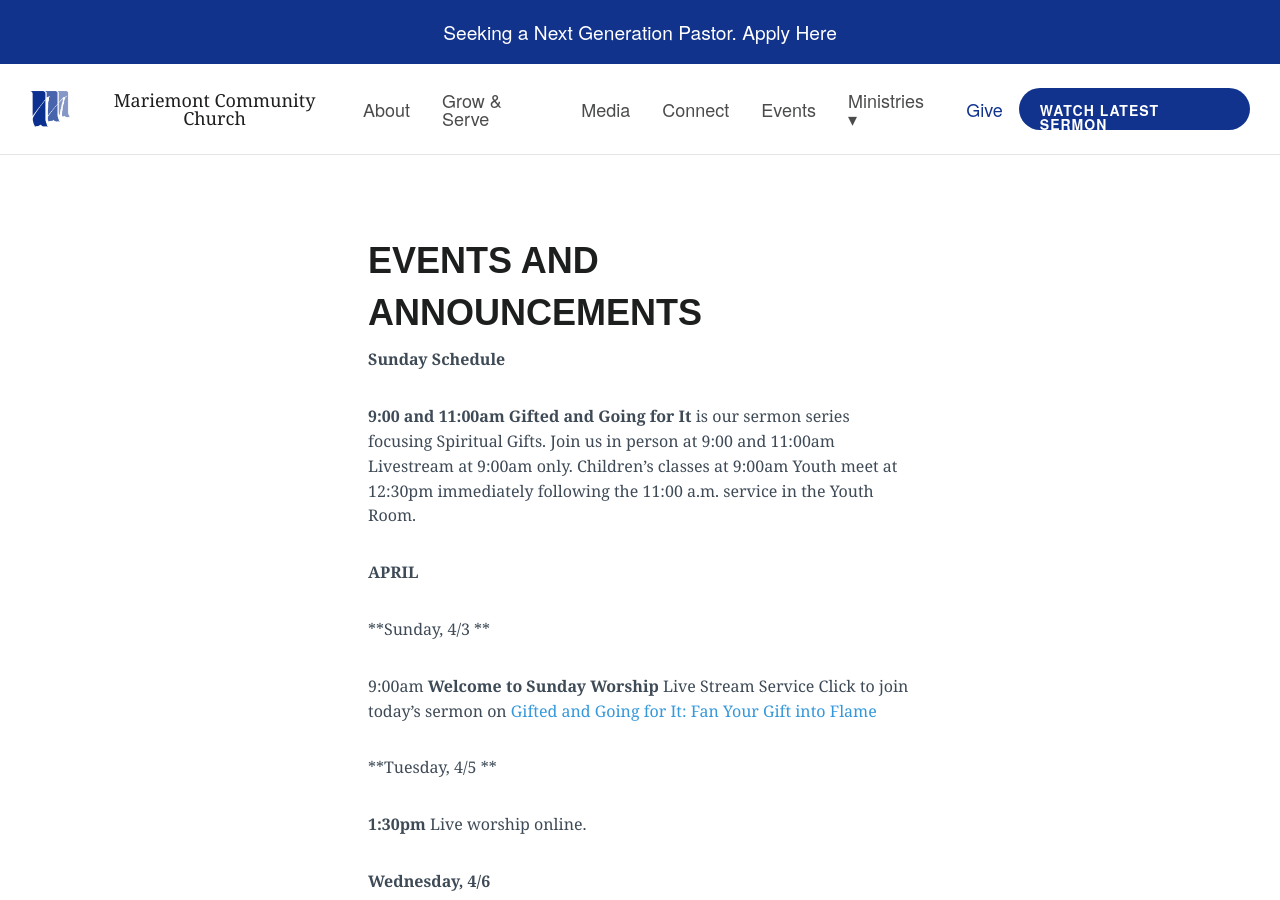
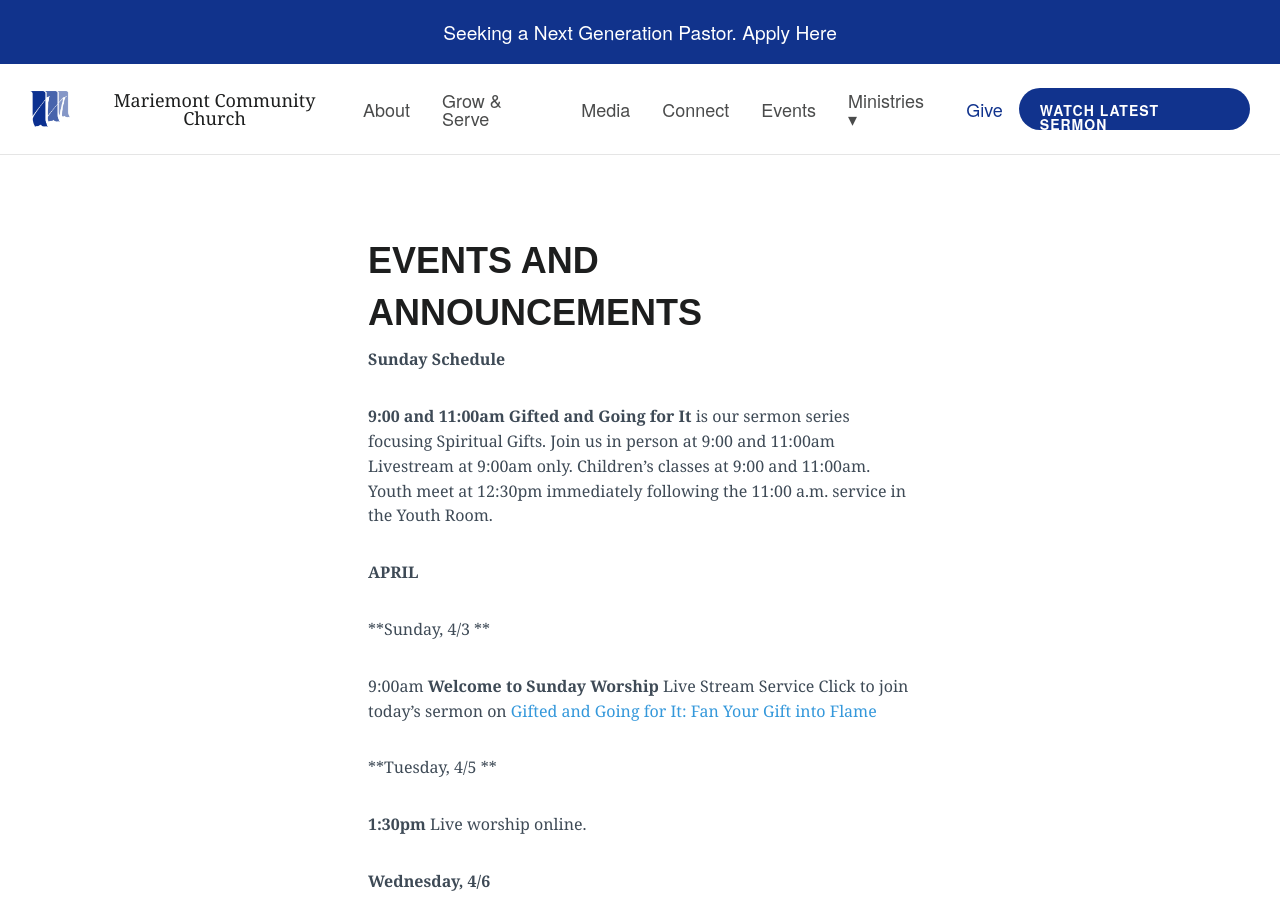
Before and after one commit to lukemoderwell/mariemont, a Jekyll site: the page built from updates.markdown, in a window 1280 px wide and 900 px high. Built offline with Jekyll 4.4.1, drawn with Linux system fonts in a browser that asks for light colours; nearby versions of some CDN libraries.

Commit message:
Updated Updates

```diff
--- a/updates.markdown
+++ b/updates.markdown
@@ -14,7 +14,7 @@
 **Sunday Schedule**
 
 **9:00 and 11:00am**
-**Gifted and Going for It** is our sermon series focusing Spiritual Gifts. Join us in person at 9:00 and 11:00am Livestream at 9:00am only. Children's classes at 9:00am Youth meet at 12:30pm immediately following the 11:00 a.m. service in the Youth Room.
+**Gifted and Going for It** is our sermon series focusing Spiritual Gifts. Join us in person at 9:00 and 11:00am Livestream at 9:00am only. Children's classes at 9:00 and 11:00am. Youth meet at 12:30pm immediately following the 11:00 a.m. service in the Youth Room.
 
 **APRIL**
 
```
